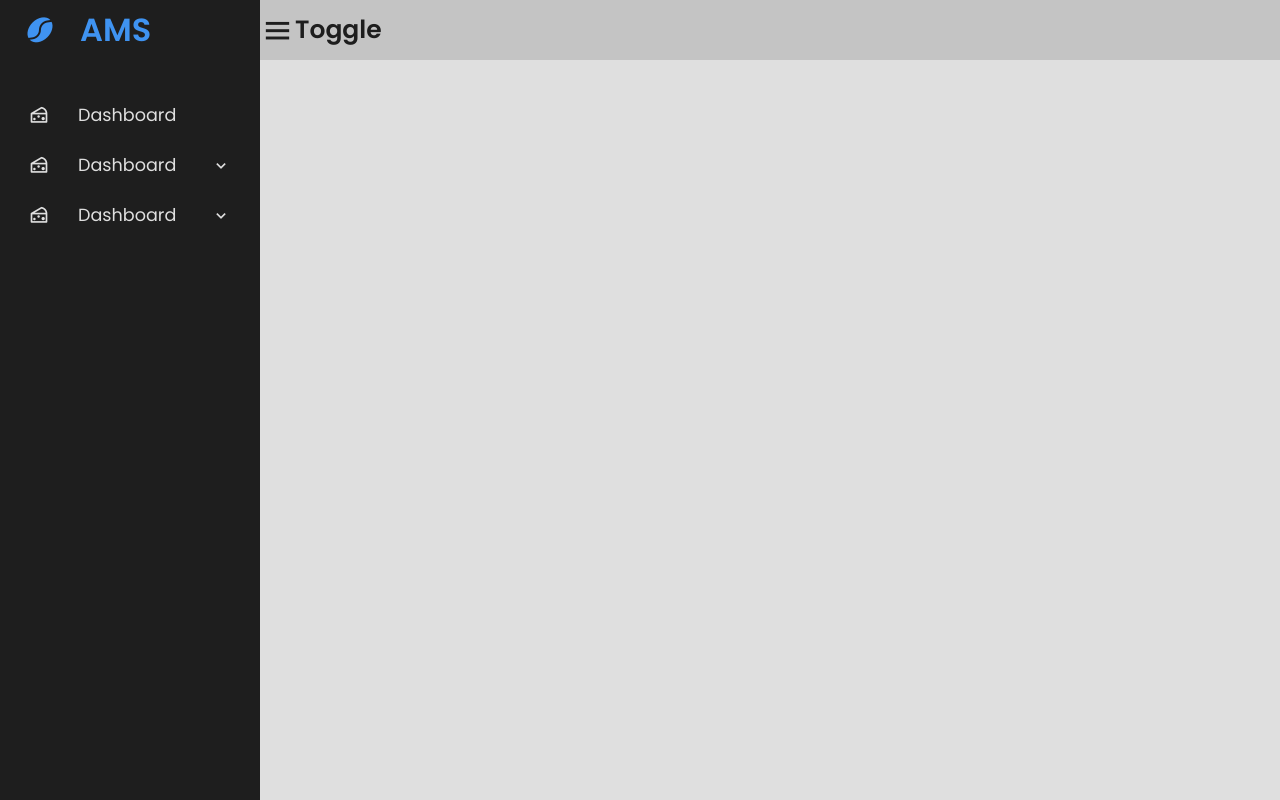
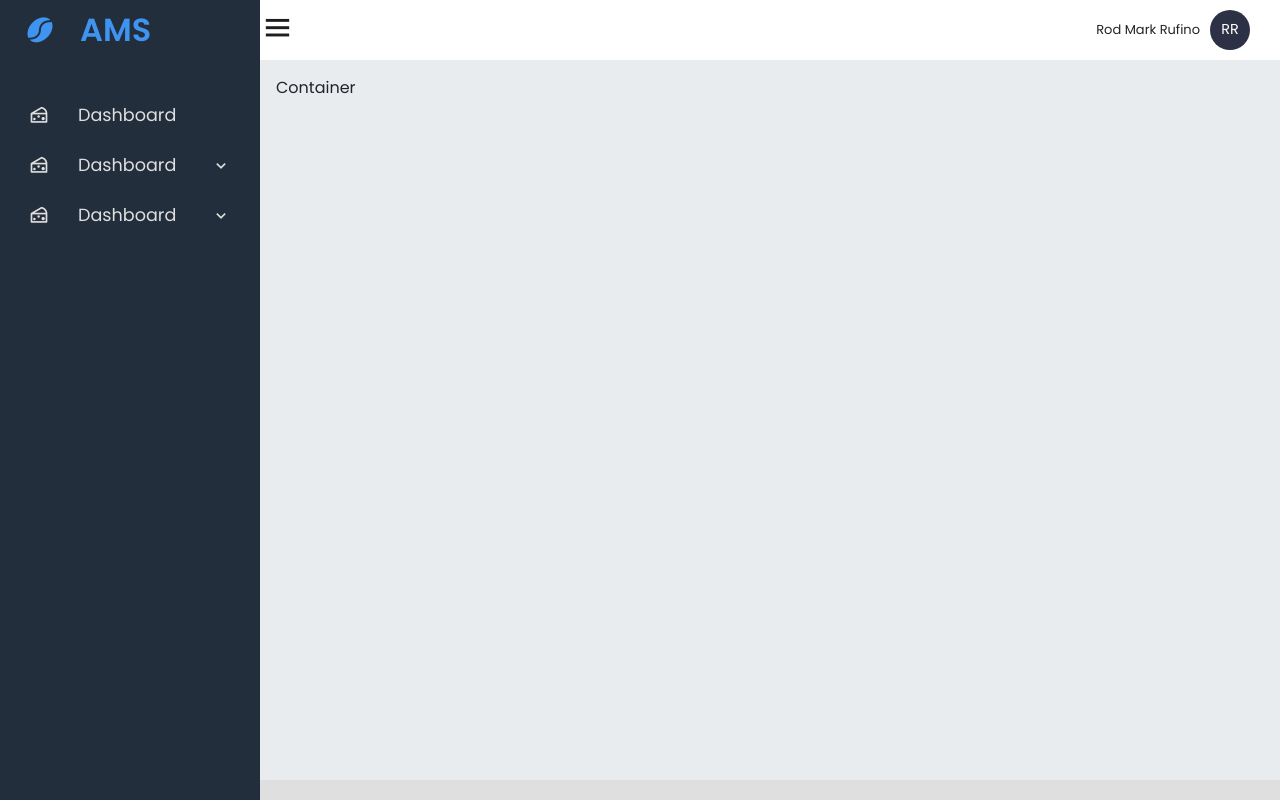
Before and after one commit to CurlyRod/QR.RFID.MonitoringSystem, a PHP site: page /dashboard/index.php in a window 1280 px wide. Run offline with PHP 8.4, Linux system fonts and the light colour scheme.

Commit message:
fix topbar and content

```diff
--- a/dashboard/index.css
+++ b/dashboard/index.css
@@ -20,7 +20,7 @@
     left:0;
     height:100%;
     width:260px;
-    background-color: var(--color-dark1);
+    background-color:  #232E3C;
     transition: all .5s ease;
     z-index: 100;
 }
@@ -198,10 +198,32 @@
     height: 60px;
     display: flex;
     align-items: center;
+    justify-content: space-between;
+    padding-right:20px;
     width: 100%;
+    user-select: none;
+    background-color: #ffffff;
+}
+.left-bar {
+    display:flex;
+    gap:10px;
+    align-items: center;
+    font-size: 13px;
+}
+#profileImage {
+    height: 2.5rem;
+    width: 2.5rem;
+    border-radius: 50%;
+    background: #2C3145;
+    font-size: 0.9rem;
+    color: #fff;
+    text-align: center;
+    display: flex;
+    align-items: center;
+    justify-content: center;
+  }
+.home .toggle-sidebar .hamburger-logo{
     cursor: pointer;
-    user-select: none;
-    background-color: var(--color-light2);
 }
 .home .toggle-sidebar i{
     font-size: 35px;
@@ -212,6 +234,11 @@
     font-size: 25px;
     color: var(--color-dark1);
     font-weight: 600;
+}
+.content-container{
+    padding:1rem;
+    background-color:#E8ECEF;
+    height: 90vh;
 }
 
 @media (max-width: 1080px) {
--- a/dashboard/index.js
+++ b/dashboard/index.js
@@ -1,33 +1,7 @@
-// const listItems = document.querySelectorAll(".sidebar-list li");
-
-// listItems.forEach((item) => {
-//      item.addEventListener("click", ()=> {
-//         let isActive = item.classList.contains("active");
-
-
-//         listItems.forEach((el)=>{
-//             el.classList.remove("active");
-//         });
-
-//         if(isActive) item.classList.remove("active");
-//         else item.classList.add("active");
-//      });
-// });
-
-// const toggleSidebar =  document.querySelector('.toggle-sidebar');
-// const sidebar = document.querySelector('.sidebar');
-
-
-// toggleSidebar.addEventListener("click", ()=>{
-
-//     listItems.forEach((el)=>{
-//         el.classList.remove("active");
-//     });
-//       sidebar.classList.toggle("close");
-
-// });
-
-
+ const fullName = document.getElementById('fullName').textContent;
+const [firstName, , lastName] = fullName.split(' '); // Using array destructuring to skip the middle name
+const initials = firstName[0] + lastName[0];
+document.getElementById('profileImage').innerHTML = initials.toUpperCase();
 
 const listItems = document.querySelectorAll(".sidebar-list li");
 
@@ -47,7 +21,7 @@ listItems.forEach((item) => {
     });
 });
 
-const toggleSidebar = document.querySelector('.toggle-sidebar');
+const toggleSidebar = document.querySelector('.hamburger-logo');
 const sidebar = document.querySelector('.sidebar');
 
 toggleSidebar.addEventListener("click", () => {
--- a/dashboard/index.php
+++ b/dashboard/index.php
@@ -6,6 +6,7 @@
     <meta name="viewport" content="width=device-width, initial-scale=1.0">
     <link href='https://unpkg.com/boxicons@2.1.4/css/boxicons.min.css' rel='stylesheet'>
     <script src="https://unpkg.com/boxicons@2.1.4/dist/boxicons.js"></script>
+    <link href="../vendor/bootstrap/bootstrap.min.css" rel='stylesheet' />
     <link href="./index.css" rel="stylesheet" />
     <title>Document</title>
 </head>
@@ -64,11 +65,29 @@
     </div>
     <section class="home">
         <div class="toggle-sidebar">
-              <i class='bx bx-menu' ></i>
-              <div class="text">Toggle</div>
+           <div class="hamburger-logo">
+                 <i class='bx bx-menu'></i>
            </div>
-        <div class="container"> </div>
+           <div class="profile-container">
+            <div class="left-bar">
+            <span id="fullName">Rod Mark Rufino </span>
+            <!-- <button class="btn btn-secondary dropdown-toggle" type="button" id="dropdownMenuButton1" data-bs-toggle="dropdown" aria-expanded="false">
+                Dropdown button
+            </button> -->
+            <div id="profileImage"></div>
+            <div class="dropdown">
+            <ul class="dropdown-menu" aria-labelledby="dropdownMenuButton1">
+                <li><a class="dropdown-item" href="#">Action</a></li>
+                <li><a class="dropdown-item" href="#">Another action</a></li>
+                <li><a class="dropdown-item" href="#">Something else here</a></li>
+            </ul>
+            </div>
+            </div>
+           </div>
+        </div>
+        <div class="content-container">Container</div>
     </section>
+    <script src="../vendor/bootstrap/bootstrap.bundle.min.js"></script>
     <script src="./index.js"></script>
 </body>
 
```
Lines whose indentation alone changed are shown as unchanged.
